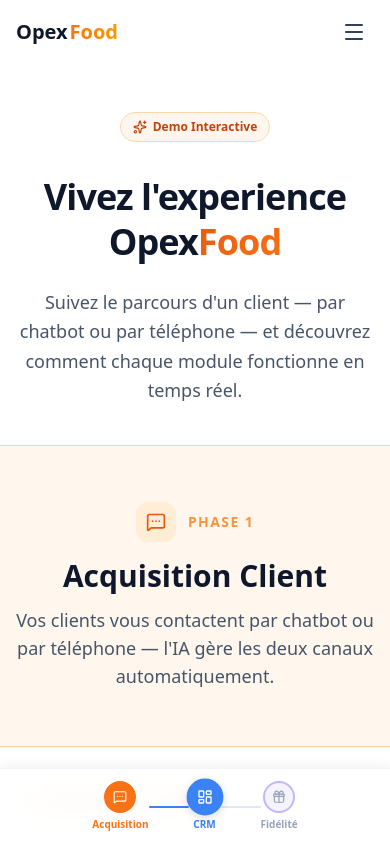
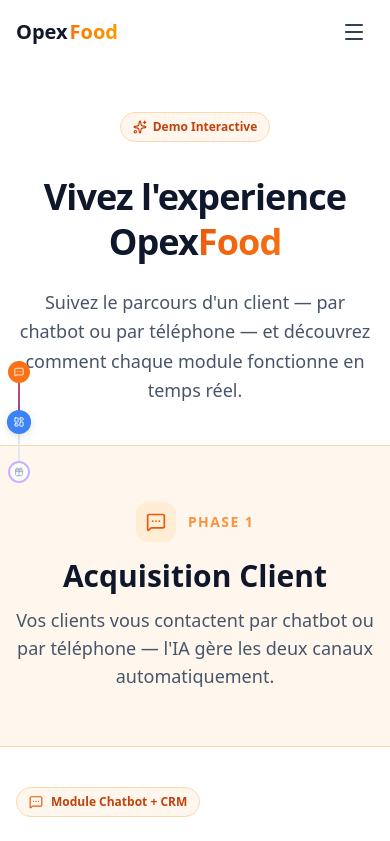
Before and after one commit to PHT001/opexfood, a Next.js app: page /demo in a window 390 px wide. Shown: the top 841 px of the page. Built offline with nearby package versions, Linux system fonts and the light colour scheme.

Commit message:
fix: move mobile progress line to left sidebar (smaller, discreet)

```diff
--- a/src/components/demo/DemoProgressLine.tsx
+++ b/src/components/demo/DemoProgressLine.tsx
@@ -70,113 +70,16 @@
     return () => window.removeEventListener("scroll", onScroll);
   }, []);
 
-  /* ── Mobile: horizontal bar at bottom ── */
-  if (isMobile) {
-    return (
-      <div
-        style={{
-          position: "fixed",
-          bottom: 0,
-          left: 0,
-          right: 0,
-          zIndex: 40,
-          display: "flex",
-          alignItems: "center",
-          justifyContent: "center",
-          gap: 0,
-          padding: "12px 24px",
-          paddingBottom: "calc(12px + env(safe-area-inset-bottom, 0px))",
-          backgroundColor: "rgba(255,255,255,0.92)",
-          backdropFilter: "blur(12px)",
-          WebkitBackdropFilter: "blur(12px)",
-          borderTop: "1px solid #f1f5f9",
-          boxShadow: "0 -2px 12px rgba(0,0,0,0.06)",
-          transition: "opacity 0.4s, transform 0.4s",
-          opacity: visible ? 1 : 0,
-          transform: visible ? "translateY(0)" : "translateY(100%)",
-          pointerEvents: visible ? "auto" : "none",
-        }}
-      >
-        {steps.map((step, i) => {
-          const Icon = step.icon;
-          const isActive = i <= activeIndex;
-          const isCurrent = i === activeIndex;
+  const dotSize = isMobile ? 22 : 28;
+  const iconSize = isMobile ? 10 : 12;
+  const gap = isMobile ? 28 : 48;
+  const leftPos = isMobile ? 8 : 16;
 
-          return (
-            <div key={step.id} style={{ display: "flex", alignItems: "center" }}>
-              {/* Connector line (before each step except first) */}
-              {i > 0 && (
-                <div
-                  style={{
-                    width: 40,
-                    height: 2,
-                    borderRadius: 1,
-                    backgroundColor: isActive ? step.activeBg : "#e2e8f0",
-                    transition: "background-color 0.3s",
-                  }}
-                />
-              )}
-
-              {/* Step circle */}
-              <button
-                onClick={() => {
-                  document.getElementById(step.id)?.scrollIntoView({ behavior: "smooth", block: "center" });
-                }}
-                style={{
-                  display: "flex",
-                  flexDirection: "column",
-                  alignItems: "center",
-                  gap: 4,
-                  background: "none",
-                  border: "none",
-                  cursor: "pointer",
-                  padding: 0,
-                }}
-              >
-                <div
-                  style={{
-                    position: "relative",
-                    width: 32,
-                    height: 32,
-                    borderRadius: "50%",
-                    border: "2px solid",
-                    borderColor: isActive ? step.activeBg : step.borderColor,
-                    backgroundColor: isActive ? step.activeBg : step.inactiveBg,
-                    display: "flex",
-                    alignItems: "center",
-                    justifyContent: "center",
-                    transition: "all 0.3s",
-                    transform: isCurrent ? "scale(1.15)" : "scale(1)",
-                    boxShadow: isCurrent ? "0 2px 8px rgba(0,0,0,0.15)" : "none",
-                  }}
-                >
-                  <Icon style={{ width: 14, height: 14, color: isActive ? "#ffffff" : "#94a3b8", transition: "color 0.3s" }} />
-                </div>
-                <span
-                  style={{
-                    fontSize: 10,
-                    fontWeight: 600,
-                    color: isActive ? step.activeBg : "#94a3b8",
-                    transition: "color 0.3s",
-                    whiteSpace: "nowrap",
-                  }}
-                >
-                  {step.label}
-                </span>
-              </button>
-            </div>
-          );
-        })}
-      </div>
-    );
-  }
-
-  /* ── Desktop: vertical bar on left ── */
   return (
     <div
       style={{
         position: "fixed",
-        left: 16,
+        left: leftPos,
         top: "50%",
         transform: "translateY(-50%)",
         zIndex: 40,
@@ -218,7 +121,7 @@
       />
 
       {/* Steps */}
-      <div style={{ position: "relative", display: "flex", flexDirection: "column", gap: 48 }}>
+      <div style={{ position: "relative", display: "flex", flexDirection: "column", gap }}>
         {steps.map((step, i) => {
           const Icon = step.icon;
           const isActive = i <= activeIndex;
@@ -244,8 +147,8 @@
               <div
                 style={{
                   position: "relative",
-                  width: 28,
-                  height: 28,
+                  width: dotSize,
+                  height: dotSize,
                   borderRadius: "50%",
                   border: "2px solid",
                   borderColor: isActive ? step.activeBg : step.borderColor,
@@ -258,7 +161,7 @@
                   boxShadow: isCurrent ? "0 2px 8px rgba(0,0,0,0.12)" : "none",
                 }}
               >
-                <Icon style={{ width: 12, height: 12, color: isActive ? "#ffffff" : "#94a3b8", transition: "color 0.3s" }} />
+                <Icon style={{ width: iconSize, height: iconSize, color: isActive ? "#ffffff" : "#94a3b8", transition: "color 0.3s" }} />
               </div>
             </button>
           );
```
